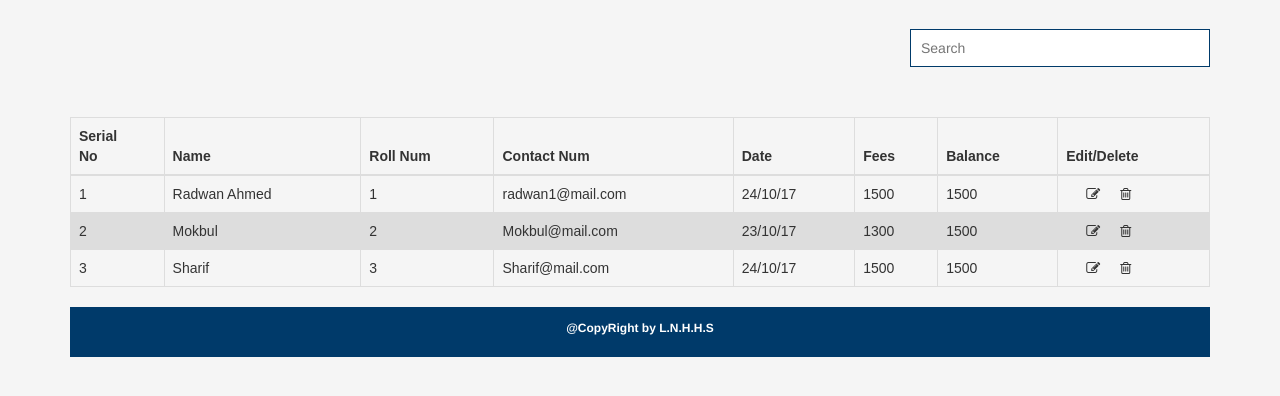
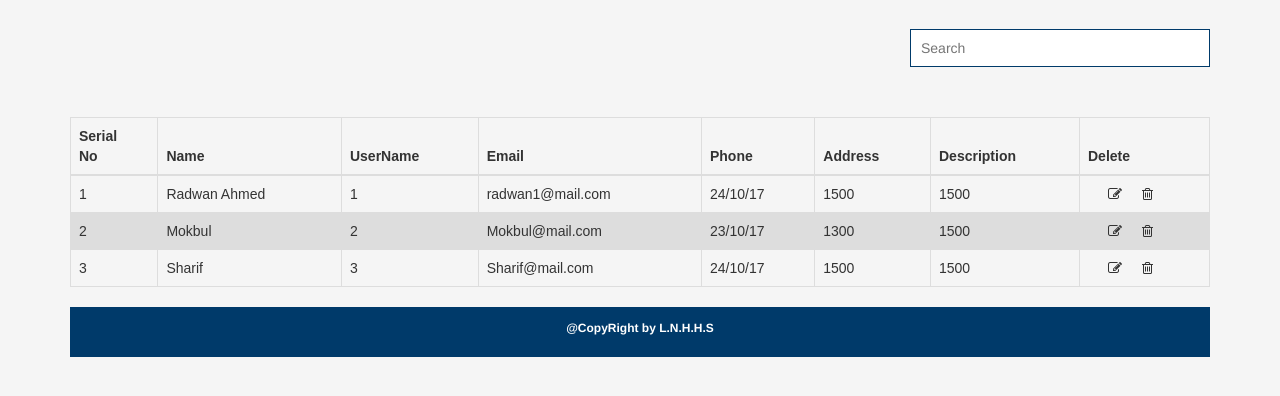
Before and after one commit to hoang92-gtvt/m4-caseStudy-frontend, a plain HTML site: page quanlyuser.html in a window 1280 px wide. Shown: the part 298-694 px from the top of the page. Drawn offline with nearby package versions, Linux system fonts and the light colour scheme; a web font is replaced by a local one.

Commit message:
viet ajax list User

```diff
--- a/quanlyuser.html
+++ b/quanlyuser.html
@@ -87,12 +87,12 @@
             <tr>
                 <th>Serial<br>No</th>
                 <th>Name</th>
-                <th>Roll Num</th>
-                <th>Contact Num</th>
-                <th>Date</th>
-                <th>Fees</th>
-                <th>Balance</th>
-                <th>Edit/Delete</th>
+                <th>UserName</th>
+                <th>Email</th>
+                <th>Phone</th>
+                <th>Address</th>
+                <th>Description</th>
+                <th>Delete</th>
             </tr>
             </thead>
             <tbody>
```
